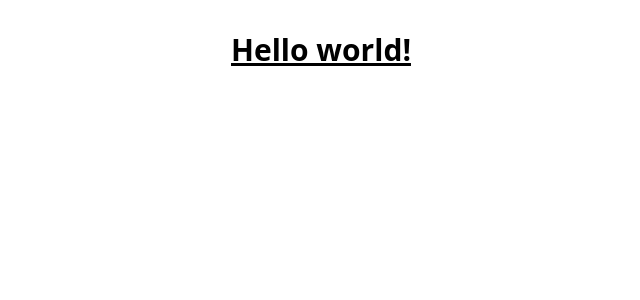
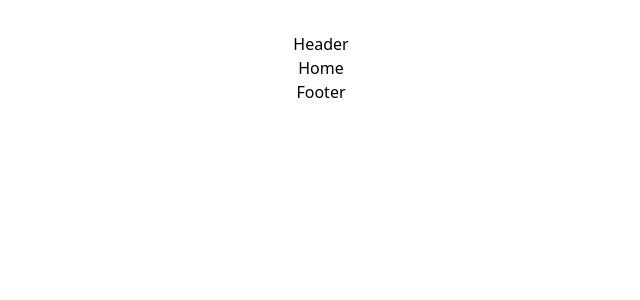
Before and after one commit to shbhm-0711/BLOG-IN, a React (Vite) app in the folder frontend/: page / in a window 1280 px wide. Shown: the top 300 px of the page, without its empty margins (319-959 px from the left). Built offline with nearby package versions, Linux system fonts and the light colour scheme.

Commit message:
router and pages are added

```diff
--- a/frontend/src/App.jsx
+++ b/frontend/src/App.jsx
@@ -1,7 +1,19 @@
 // import { useState } from "react";
 // import viteLogo from "/vite.svg";
+
+import { Outlet } from "react-router-dom";
+
 import "./App.css";
+import { Footer, Header } from "./components";
 
 export default function App() {
-  return <h1 className="text-3xl font-bold underline">Hello world!</h1>;
+  return (
+    <>
+      <Header />
+      <main>
+        <Outlet />
+      </main>
+      <Footer />
+    </>
+  );
 }
--- /dev/null
+++ b/frontend/src/components/footer/Footer.jsx
@@ -0,0 +1,7 @@
+import React from "react";
+
+function Footer() {
+  return <div>Footer</div>;
+}
+
+export default Footer;
--- /dev/null
+++ b/frontend/src/components/header/Header.jsx
@@ -0,0 +1,7 @@
+import React from "react";
+
+function Header() {
+  return <div>Header</div>;
+}
+
+export default Header;
--- /dev/null
+++ b/frontend/src/components/index.js
@@ -0,0 +1,4 @@
+import Header from "./header/Header";
+import Footer from "./footer/Footer";
+
+export { Header, Footer };
--- a/frontend/src/main.jsx
+++ b/frontend/src/main.jsx
@@ -2,14 +2,33 @@ import React from "react";
 import ReactDOM from "react-dom/client";
 
 import { Provider } from "react-redux";
+import {
+  Route,
+  createBrowserRouter,
+  createRoutesFromElements,
+  RouterProvider,
+} from "react-router-dom";
+
 import App from "./App.jsx";
 import "./index.css";
-import { store } from "./store/store.js";
+import { store } from "./app/store.js";
+import Home from "./pages/Home.jsx";
+import Error from "./pages/Error.jsx";
 
+//Router
+const router = createBrowserRouter(
+  createRoutesFromElements(
+    <Route path="/" element={<App />} errorElement={<Error />}>
+      <Route path="" element={<Home />} />
+    </Route>
+  )
+);
+
+//root
 ReactDOM.createRoot(document.getElementById("root")).render(
   <React.StrictMode>
     <Provider store={store}>
-      <App />
+      <RouterProvider router={router} />
     </Provider>
   </React.StrictMode>
 );
--- /dev/null
+++ b/frontend/src/pages/Error.jsx
@@ -0,0 +1,7 @@
+import React from "react";
+
+function Error() {
+  return <div>Error</div>;
+}
+
+export default Error;
--- /dev/null
+++ b/frontend/src/pages/Home.jsx
@@ -0,0 +1,7 @@
+import React from "react";
+
+function Home() {
+  return <div>Home</div>;
+}
+
+export default Home;
```
Also changed, not shown: frontend/src/app/authSlice.js (renamed from frontend/src/store/authSlice.js), frontend/src/app/store.js (renamed from frontend/src/store/store.js).
